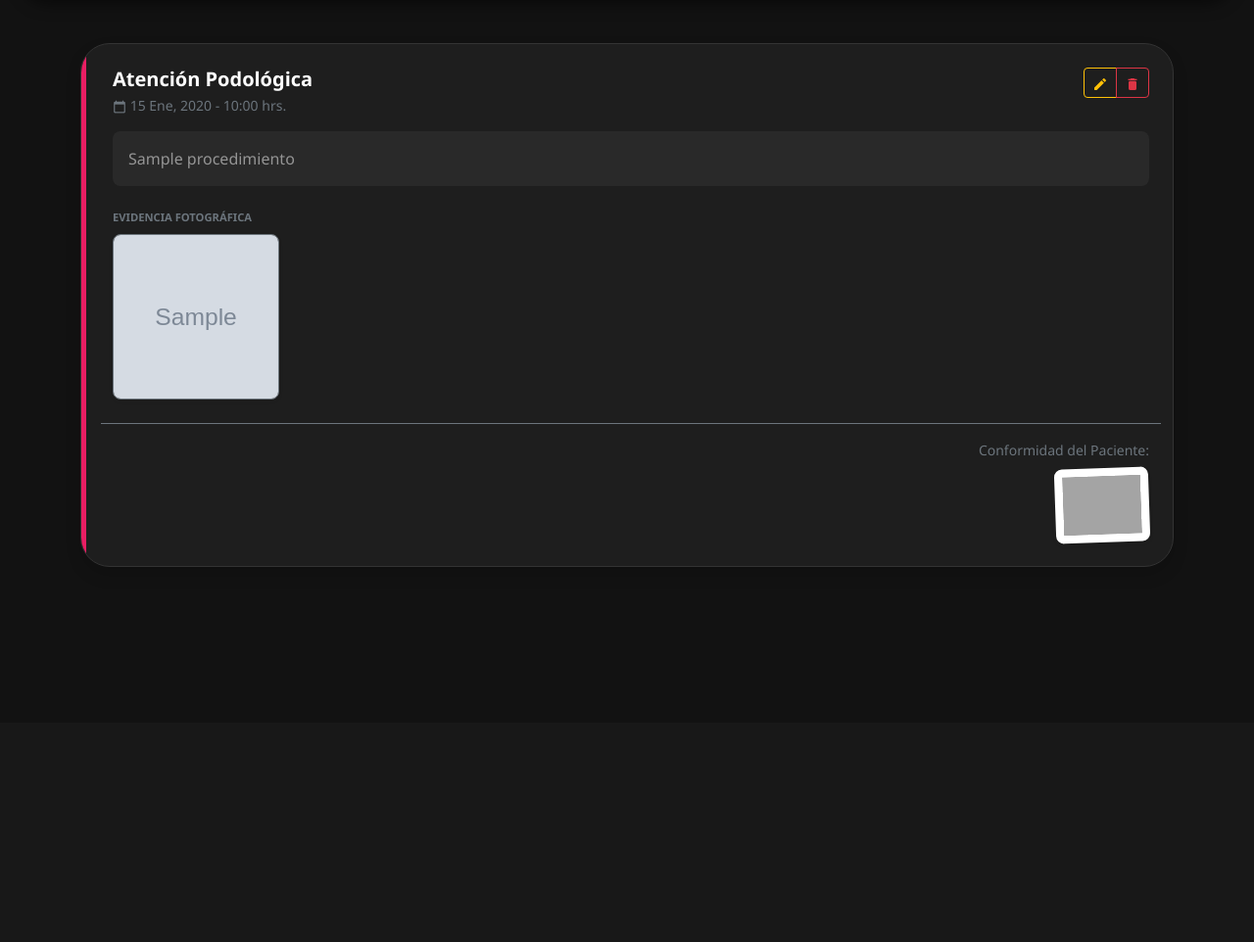
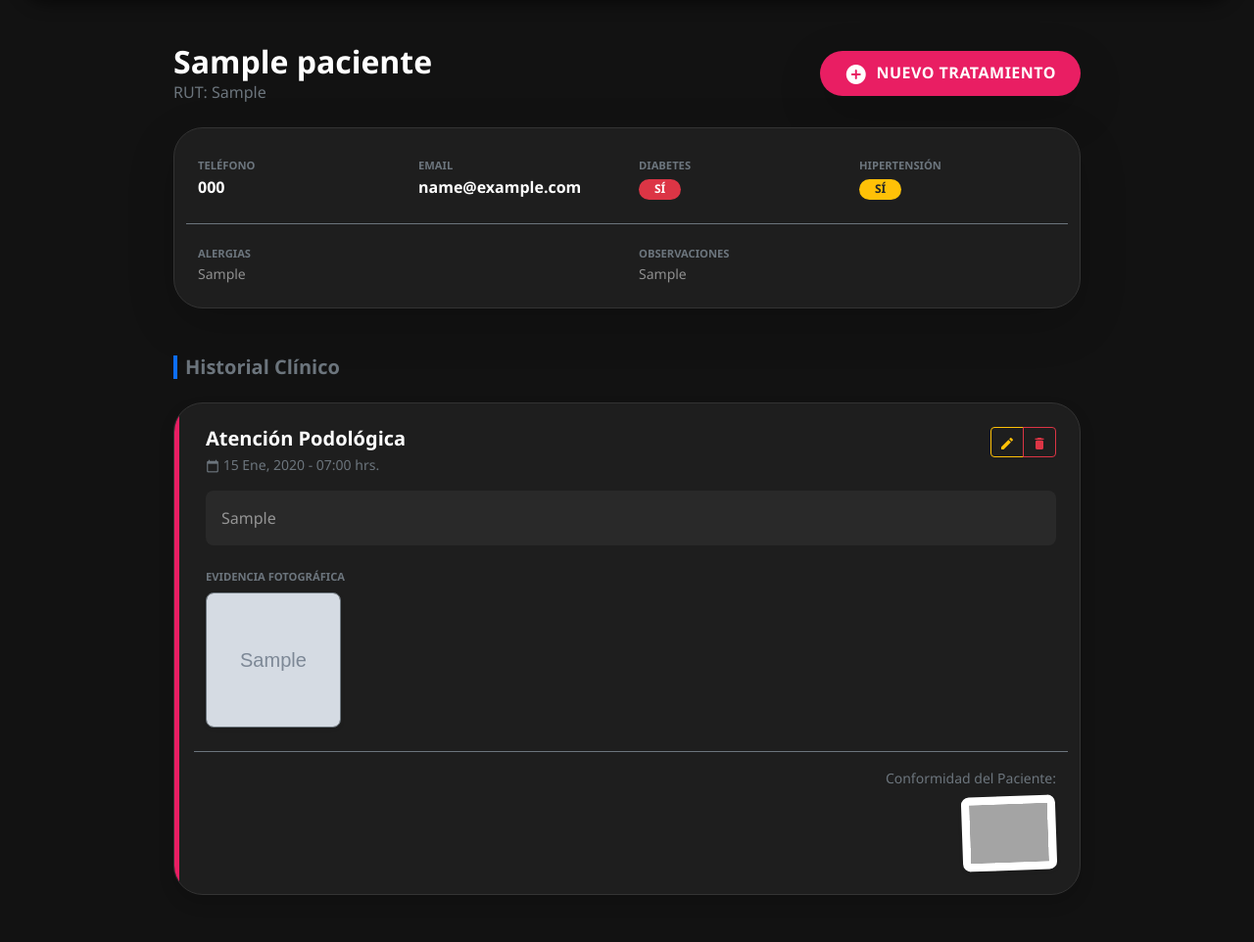
Before and after one commit to eden595/podologia, a Django app: template podologia_project/pacientes/templates/pacientes/detalle_paciente.html in a window 1280 px wide. Shown: the part 82-1044 px from the top of the page at 98% size. Before the commit the page ends 661 px from the top, so only its background shows below. Run offline with Django 5.2, Linux system fonts and the light colour scheme; tables that the repository leaves empty hold one stand-in row (values such as "Sample post"); the template is opened without the code that fills it: values that come from a table or form of the project are taken from there, most other values are stand-ins (such as "Sample title", 1, 10 or a date in 2020); grey boxes marked "Sample" are stand-in pictures; grey boxes are pictures that could not be loaded.

Commit message:
Mejorar diseño detalle paciente y galeria

```diff
--- a/podologia_project/pacientes/templates/pacientes/detalle_paciente.html
+++ b/podologia_project/pacientes/templates/pacientes/detalle_paciente.html
@@ -1,6 +1,72 @@
 {% extends "pacientes/base.html" %}
 
 {% block content %}
+<div class="row justify-content-center">
+    <div class="col-lg-10">
+
+        <div class="d-flex justify-content-between align-items-center mb-4">
+            <div>
+                <h2 class="fw-bold text-white mb-0">{{ paciente.nombre }}</h2>
+                <p class="text-secondary mb-0">RUT: {{ paciente.rut }}</p>
+            </div>
+            <a href="{% url 'registrar_tratamiento' paciente.pk %}" class="btn btn-primary btn-oval-pro py-2 px-4 shadow-lg" style="background: #e91e63; border: none;">
+                <span class="material-icons-round align-middle me-1">add_circle</span> Nuevo Tratamiento
+            </a>
+        </div>
+
+        <div class="card card-pro mb-5 border-0 shadow-lg">
+            <div class="card-body p-4">
+                <div class="row g-4 text-white">
+                    <div class="col-md-3">
+                        <small class="text-secondary text-uppercase fw-bold" style="font-size: 0.7rem;">Teléfono</small>
+                        <div class="fw-bold">{{ paciente.telefono|default:"--" }}</div>
+                    </div>
+                    <div class="col-md-3">
+                        <small class="text-secondary text-uppercase fw-bold" style="font-size: 0.7rem;">Email</small>
+                        <div class="fw-bold">{{ paciente.email }}</div>
+                    </div>
+                    <div class="col-md-3">
+                        <small class="text-secondary text-uppercase fw-bold" style="font-size: 0.7rem;">Diabetes</small>
+                        <div>
+                            {% if paciente.diabetes %}
+                                <span class="badge bg-danger rounded-pill px-3">SÍ</span>
+                            {% else %}
+                                <span class="badge bg-secondary rounded-pill px-3 opacity-50">NO</span>
+                            {% endif %}
+                        </div>
+                    </div>
+                    <div class="col-md-3">
+                        <small class="text-secondary text-uppercase fw-bold" style="font-size: 0.7rem;">Hipertensión</small>
+                        <div>
+                            {% if paciente.hipertension %}
+                                <span class="badge bg-warning text-dark rounded-pill px-3">SÍ</span>
+                            {% else %}
+                                <span class="badge bg-secondary rounded-pill px-3 opacity-50">NO</span>
+                            {% endif %}
+                        </div>
+                    </div>
+
+                    {% if paciente.alergias or paciente.observaciones_medicas %}
+                    <div class="col-12 mt-4 border-top border-secondary pt-3">
+                        <div class="row">
+                            <div class="col-md-6">
+                                <small class="text-secondary text-uppercase fw-bold" style="font-size: 0.7rem;">Alergias</small>
+                                <p class="mb-0 small text-white-50">{{ paciente.alergias|default:"Ninguna" }}</p>
+                            </div>
+                            <div class="col-md-6">
+                                <small class="text-secondary text-uppercase fw-bold" style="font-size: 0.7rem;">Observaciones</small>
+                                <p class="mb-0 small text-white-50">{{ paciente.observaciones_medicas|default:"--" }}</p>
+                            </div>
+                        </div>
+                    </div>
+                    {% endif %}
+                </div>
+            </div>
+        </div>
+
+        <h5 class="text-secondary fw-bold mb-4 ps-2 border-start border-4 border-primary">Historial Clínico</h5>
+
+        {% for item in historial %}
         <div class="card card-pro mb-4 border-0 shadow">
             <div class="position-absolute start-0 top-0 bottom-0 bg-primary rounded-start" style="width: 5px; background: #e91e63 !important;"></div>
 
@@ -15,12 +81,16 @@
                     </div>
 
                     <div class="btn-group">
+                        {% if item.pk %}
                             <a href="{% url 'editar_historial' item.pk %}" class="btn btn-outline-warning btn-sm" title="Editar Tratamiento">
                                 <span class="material-icons-round" style="font-size: 16px;">edit</span>
                             </a>
                             <a href="{% url 'eliminar_historial' item.pk %}" class="btn btn-outline-danger btn-sm" title="Borrar Tratamiento">
                                 <span class="material-icons-round" style="font-size: 16px;">delete</span>
                             </a>
+                        {% else %}
+                             <span class="badge bg-danger small" title="Error de datos: ID no encontrado">Error Data</span>
+                        {% endif %}
                     </div>
                 </div>
 
@@ -30,12 +100,13 @@
 
                 <div class="mb-4">
                     <small class="text-secondary text-uppercase fw-bold d-block mb-2" style="font-size: 0.7rem;">Evidencia Fotográfica</small>
+
                     <div class="row g-2">
                         {% for foto_obj in item.fotos_tratamiento.all %}
                             <div class="col-6 col-md-3 col-lg-2">
                                 <div class="ratio ratio-1x1 position-relative group-hover">
                                     <a href="{{ foto_obj.imagen.url }}" target="_blank">
-                                <img src="{{ foto_obj.imagen.url }}" class="rounded-3 border border-secondary shadow-sm w-100 h-100" style="object-fit: cover;">
+                                        <img src="{{ foto_obj.imagen.url }}" class="rounded-3 border border-secondary shadow-sm w-100 h-100" style="object-fit: cover; transition: transform 0.2s;">
                                     </a>
                                 </div>
                             </div>
@@ -67,6 +138,16 @@
                         {% endif %}
                     </div>
                 </div>
+
+            </div>
+        </div>
+        {% empty %}
+            <div class="text-center py-5 text-secondary opacity-50">
+                <span class="material-icons-round" style="font-size: 48px;">folder_off</span>
+                <p class="mt-2">No hay atenciones registradas aún.</p>
+            </div>
+        {% endfor %}
+
     </div>
 </div>
 {% endblock %}
```
Lines whose indentation alone changed are shown as unchanged.
